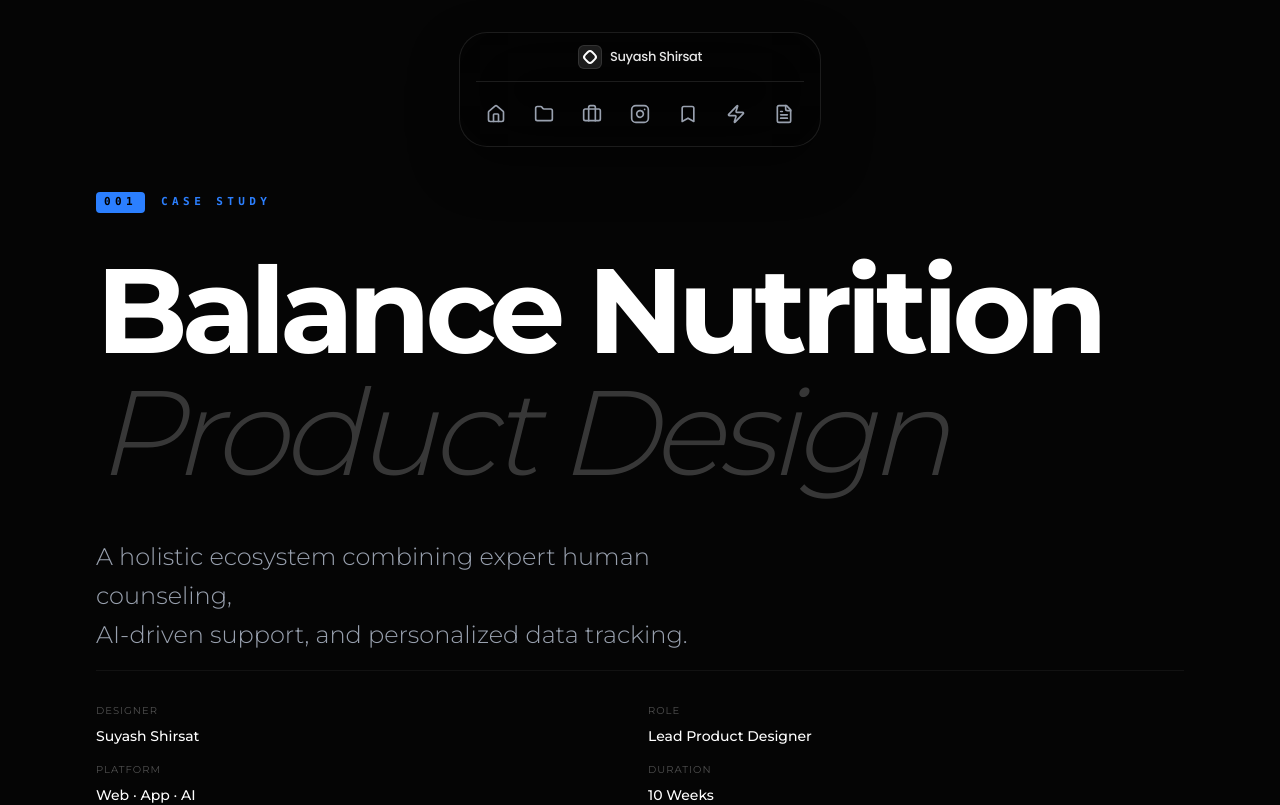
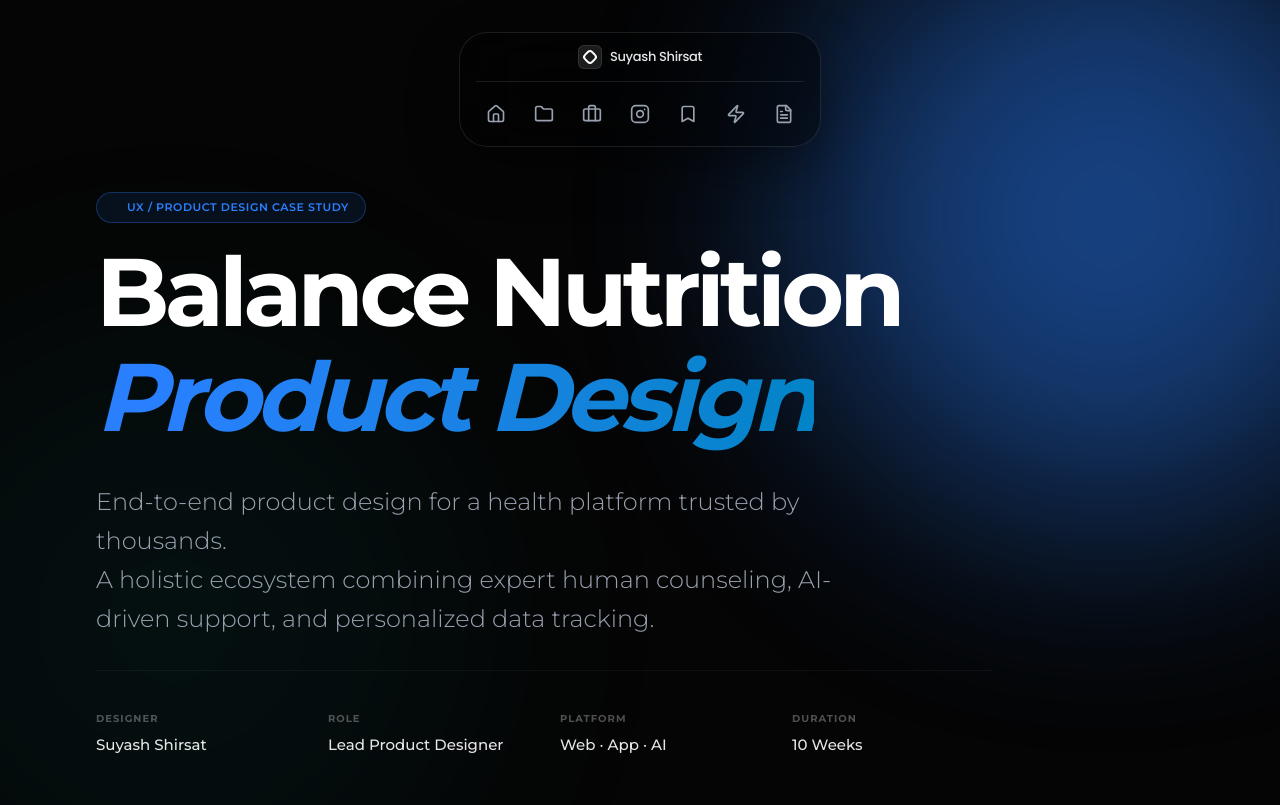
Before and after one commit to Suyash2191/protfolio, a React (Vite) app: page /projects/balance-nutrition in a window 1280 px wide. Shown: the top 805 px of the page. Built offline with nearby package versions, Linux system fonts and the light colour scheme.

Commit message:
Update: add trusts and scale context to Balance Nutrition subheading

```diff
--- a/src/components/BalanceNutritionCaseStudy.tsx
+++ b/src/components/BalanceNutritionCaseStudy.tsx
@@ -6,52 +6,53 @@ import { useNavigate, Link } from 'react-router-dom';
 const BalanceNutritionCaseStudy = () => {
   const navigate = useNavigate();
 
-  useEffect(() => {
+  React.useLayoutEffect(() => {
     window.scrollTo(0, 0);
   }, []);
 
   return (
     <div className="bg-[#050505] text-white min-h-screen font-sans selection:bg-blue-500/30">
       {/* Hero Section */}
-      <section className="relative pt-48 md:pt-48 pb-[30px] md:pb-20 px-6 md:px-12 lg:px-24 border-b border-white/5">
+      {/* Hero Section */}
+      <section className="relative pt-48 md:pt-48 pb-20 px-6 md:px-12 lg:px-24 overflow-hidden border-b border-white/5">
+        {/* Animated Glows */}
+        <div className="absolute top-[-10%] right-[-10%] w-[600px] h-[600px] bg-blue-500 rounded-full blur-[120px] opacity-[0.08] pointer-events-none animate-pulse" />
+        <div className="absolute bottom-[-10%] left-[-10%] w-[600px] h-[600px] bg-[#00858C] rounded-full blur-[120px] opacity-[0.08] pointer-events-none animate-pulse" style={{ animationDelay: '1s' }} />
+
         <div className="max-w-7xl mx-auto">
           <motion.div
             initial={{ opacity: 0, y: 30 }}
             animate={{ opacity: 1, y: 0 }}
-            transition={{ duration: 0.8 }}
-            className="space-y-4"
+            transition={{ duration: 1, ease: [0.16, 1, 0.3, 1] }}
+            className="space-y-8 z-10 relative"
           >
-            <div className="flex items-center gap-4 text-blue-500 font-mono text-[11px] tracking-[0.4em] uppercase font-bold mb-10">
-              <span className="bg-blue-500 text-black px-2 py-0.5 rounded-sm">001</span>
-              <span>Case Study</span>
+            <div className="inline-flex items-center gap-2 bg-blue-500/10 border border-blue-500/30 rounded-full px-4 py-1.5 text-[11px] uppercase tracking-wider text-blue-500 font-semibold mb-4">
+              <span className="w-1.5 h-1.5 bg-blue-500 rounded-full animate-ping" />
+              UX / Product Design Case Study
             </div>
 
-            <h1 className="text-[44px] md:text-[110px] lg:text-[120px] font-bold tracking-tighter leading-[0.95]">
-              <span className="block text-white">Balance Nutrition</span>
-              <span className="text-white/20 font-extralight italic block mt-2">Product Design</span>
+            <h1 className="text-[48px] md:text-[96px] font-bold leading-[1.1] tracking-tighter text-white">
+              Balance Nutrition<br />
+              <span className="bg-gradient-to-r from-blue-500 to-[#0284c7] bg-clip-text text-transparent italic">Product Design</span>
             </h1>
-            <p className="text-lg md:text-2xl text-gray-400 font-light leading-relaxed max-w-2xl mt-12">
-              A holistic ecosystem combining expert human counseling, <br className="hidden md:block" />
-              AI-driven support, and personalized data tracking.
+
+            <p className="text-lg md:text-2xl text-gray-400 font-light leading-relaxed max-w-3xl mt-6">
+              End-to-end product design for a health platform trusted by thousands. <br className="hidden md:block" />
+              A holistic ecosystem combining expert human counseling, AI-driven support, and personalized data tracking.
             </p>
 
-            <div className="grid grid-cols-2 gap-4 pt-8 border-t border-white/5">
-              <div>
-                <p className="text-[10px] uppercase tracking-widest text-white/30 mb-2">Designer</p>
-                <p className="text-sm font-medium">Suyash Shirsat</p>
-              </div>
-              <div>
-                <p className="text-[10px] uppercase tracking-widest text-white/30 mb-2">Role</p>
-                <p className="text-sm font-medium">Lead Product Designer</p>
-              </div>
-              <div>
-                <p className="text-[10px] uppercase tracking-widest text-white/30 mb-2">Platform</p>
-                <p className="text-sm font-medium">Web · App · AI</p>
-              </div>
-              <div>
-                <p className="text-[10px] uppercase tracking-widest text-white/30 mb-2">Duration</p>
-                <p className="text-sm font-medium">10 Weeks</p>
-              </div>
+            <div className="grid grid-cols-2 lg:grid-cols-4 gap-8 pt-10 border-t border-white/5 max-w-4xl">
+              {[
+                { label: 'Designer', value: 'Suyash Shirsat' },
+                { label: 'Role', value: 'Lead Product Designer' },
+                { label: 'Platform', value: 'Web · App · AI' },
+                { label: 'Duration', value: '10 Weeks' }
+              ].map((item, i) => (
+                <div key={i}>
+                  <p className="text-[10px] uppercase tracking-widest text-white/30 mb-2 font-bold">{item.label}</p>
+                  <p className="text-[15px] font-medium text-white/90">{item.value}</p>
+                </div>
+              ))}
             </div>
           </motion.div>
         </div>
```
